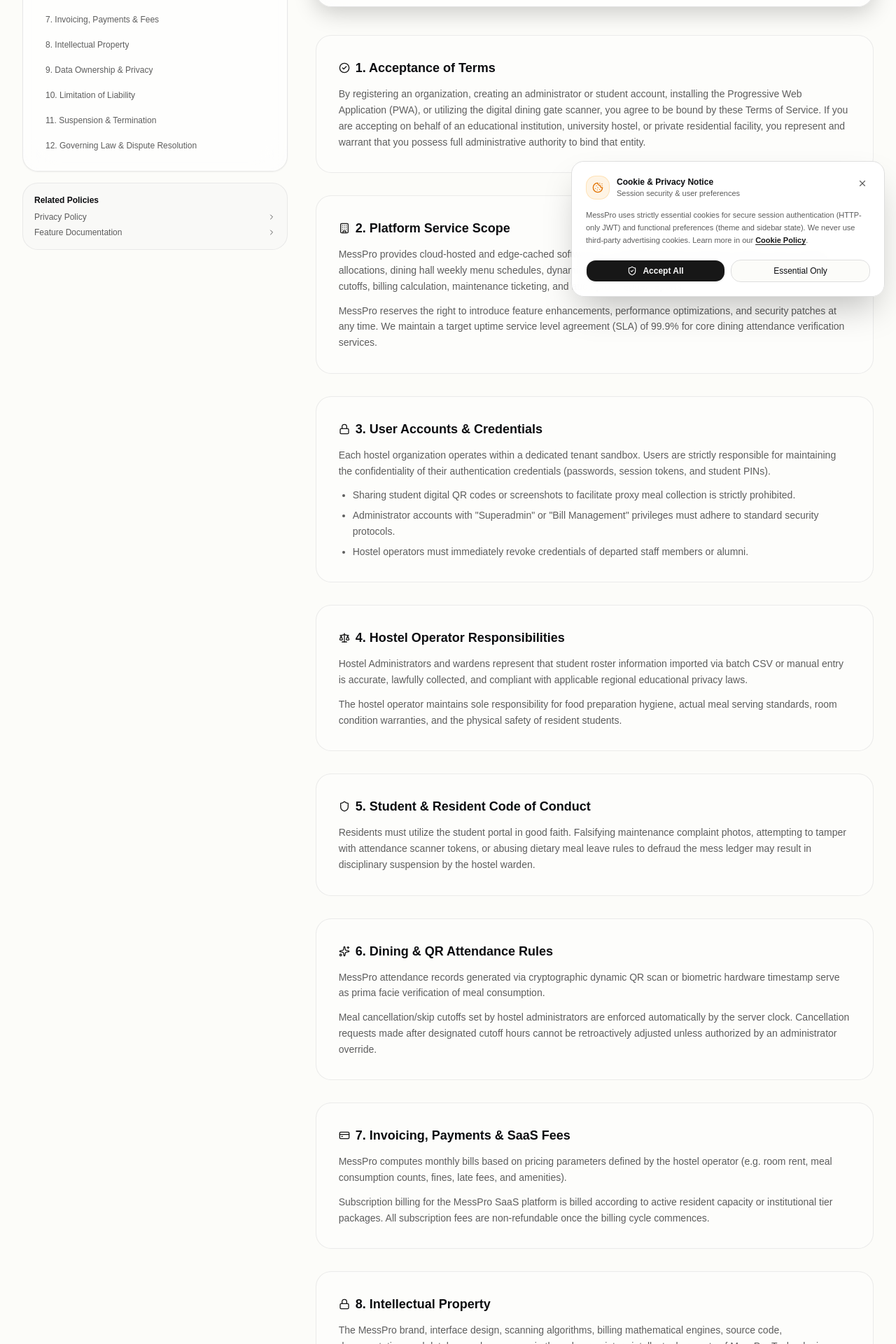
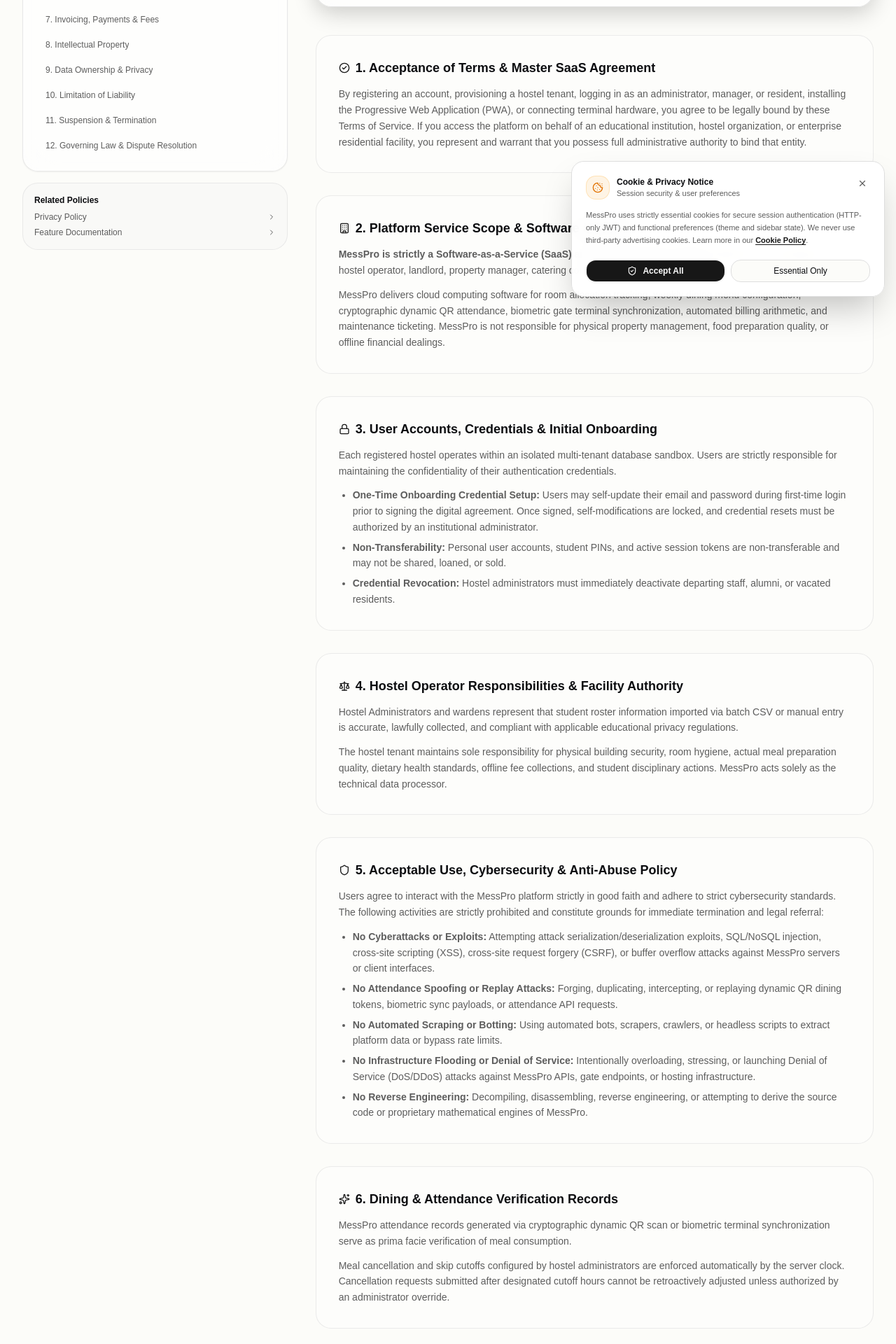
Before and after one commit to usmanshahid0070001-sys/messpro2.O, a React (Vite) app in the folder frontend-ts/: page /terms in a window 1280 px wide. Shown: the part 360-2280 px from the top of the page at 70% size. Built offline with nearby package versions, Linux system fonts and the light colour scheme.

Commit message:
feat: implement documentation pages and onboarding UI for system navigation and legal compliance

```diff
--- a/frontend-ts/src/features/legal/PrivacyPolicyPage.tsx
+++ b/frontend-ts/src/features/legal/PrivacyPolicyPage.tsx
@@ -205,7 +205,7 @@
             </div>
 
             <p className="text-xs sm:text-sm text-muted-foreground leading-relaxed">
-              MessPro Technologies ("MessPro", "we", "our") is dedicated to safeguarding the personal identity, attendance logs, dietary preferences, and financial ledgers of educational institutions, hostel operators, managers, and resident students. We never sell or share resident data with ad networks.
+              MessPro Technologies ("MessPro", "we", "our") is a cloud Software-as-a-Service (SaaS) provider. In privacy frameworks (including GDPR, FERPA, and regional student protection standards), your educational institution or hostel administration acts as the <strong>Data Controller</strong>, while MessPro acts as the <strong>Data Processor</strong>. We never sell, lease, or monetize tenant student data.
             </p>
           </div>
 
@@ -215,10 +215,10 @@
             <section id="data-collected" className="rounded-3xl bg-card/40 dark:bg-neutral-900/40 border border-border/60 dark:border-white/10 p-6 sm:p-8 space-y-3">
               <h2 className="text-base sm:text-lg font-bold text-foreground flex items-center gap-2">
                 <Database className="w-4 h-4 text-emerald-500" />
-                <span>1. Information We Collect</span>
+                <span>1. Information Processed on Behalf of Hostels</span>
               </h2>
               <p>
-                To provide our automated hostel management capabilities, we process the following categories of information:
+                To provide automated multi-tenant hostel management capabilities, MessPro processes the following categories of data on behalf of your institution:
               </p>
               <ul className="list-disc pl-5 space-y-1.5">
                 <li><strong>Resident Identity Data:</strong> Full name, institutional roll number, email address, phone number, and allocated room/bed identifier.</li>
@@ -226,6 +226,7 @@
                 <li><strong>Staff & Administrator Credentials:</strong> Authorized email address, hashed passwords, and assigned feature permissions.</li>
                 <li><strong>Financial & Invoice Records:</strong> Room rent ledger, meal cost calculations, payment receipts, discount allowances, and fee status.</li>
                 <li><strong>Maintenance Reports:</strong> Student submitted ticket descriptions, category tags, and optional uploaded facility issue images.</li>
+                <li><strong>Security & Telemetry Audit Logs:</strong> IP address, device user-agent, session timestamps, and cryptographic scan signatures to detect unauthorized platform tampering.</li>
               </ul>
             </section>
 
@@ -235,11 +236,11 @@
                 <span>2. Attendance & Biometric Data Handling</span>
               </h2>
               <p>
-                Dining attendance is recorded via cryptographic rotating QR tokens or integrated biometric scanners.
+                Dining attendance is recorded via cryptographic rotating QR tokens or integrated biometric hardware terminals.
               </p>
               <ul className="list-disc pl-5 space-y-1.5">
                 <li><strong>QR Code Scans:</strong> Each scan stores the meal type (Breakfast, Lunch, Dinner), exact timestamp, gate device ID, and resident ID.</li>
-                <li><strong>Biometric Data:</strong> If your hostel utilizes hardware biometric terminals, MessPro processes mathematical cryptographic template hashes only. Raw raw fingerprint images or facial photographs are NEVER captured or stored on our servers.</li>
+                <li><strong>Biometric Data:</strong> If your hostel utilizes hardware biometric terminals, MessPro processes mathematical cryptographic template hashes or user IDs only. Raw fingerprint images or facial photographs are NEVER captured or stored on MessPro cloud servers.</li>
               </ul>
             </section>
 
@@ -249,24 +250,24 @@
                 <span>3. How We Use Information</span>
               </h2>
               <p>
-                Information is strictly used for core operational workflows:
+                Information is strictly processed to execute core software operations:
               </p>
               <ul className="list-disc pl-5 space-y-1.5">
-                <li>Validating dining hall access during active meal windows.</li>
-                <li>Preventing duplicate proxy scans and food resource wastage.</li>
-                <li>Calculating transparent, dispute-free monthly resident billing statements.</li>
-                <li>Dispatching maintenance personnel to resolve resident room complaints.</li>
-                <li>Providing emergency resident location registers to hostel wardens.</li>
+                <li>Validating dining hall access during active meal windows and preventing proxy scans.</li>
+                <li>Executing multi-tenant billing arithmetic and ledger balance updates.</li>
+                <li>Maintaining cybersecurity defensive barriers against attack serialization, replay tampering, and unauthorized access.</li>
+                <li>Routing maintenance complaints and tracking facility SLA resolution.</li>
+                <li>Providing audit-ready export files for institutional administrators.</li>
               </ul>
             </section>
 
             <section id="data-storage" className="rounded-3xl bg-card/40 dark:bg-neutral-900/40 border border-border/60 dark:border-white/10 p-6 sm:p-8 space-y-3">
               <h2 className="text-base sm:text-lg font-bold text-foreground flex items-center gap-2">
                 <Server className="w-4 h-4 text-emerald-500" />
-                <span>4. Storage, Encryption & Security</span>
+                <span>4. Storage, Encryption & Multi-Tenant Security</span>
               </h2>
               <p>
-                All data is encrypted in transit using TLS 1.3 and at rest utilizing AES-256 industry-standard encryption algorithms. Passwords are salted and hashed with Argon2/Bcrypt. We implement role-based access control (RBAC) ensuring staff members only see information required for their specific job duties.
+                All data is encrypted in transit using TLS 1.3 and at rest utilizing AES-256 industry-standard encryption algorithms. Passwords are salted and hashed with Bcrypt. We enforce strict multi-tenant database isolation and role-based access control (RBAC) ensuring staff and students can only access records pertinent to their authorized tenant workspace.
               </p>
             </section>
 
--- a/frontend-ts/src/features/legal/TermsPage.tsx
+++ b/frontend-ts/src/features/legal/TermsPage.tsx
@@ -215,127 +215,140 @@
             <section id="acceptance" className="rounded-3xl bg-card/40 dark:bg-neutral-900/40 border border-border/60 dark:border-white/10 p-6 sm:p-8 space-y-3">
               <h2 className="text-base sm:text-lg font-bold text-foreground flex items-center gap-2">
                 <CheckCircle2 className="w-4 h-4 text-primary" />
-                <span>1. Acceptance of Terms</span>
+                <span>1. Acceptance of Terms & Master SaaS Agreement</span>
               </h2>
               <p>
-                By registering an organization, creating an administrator or student account, installing the Progressive Web Application (PWA), or utilizing the digital dining gate scanner, you agree to be bound by these Terms of Service. If you are accepting on behalf of an educational institution, university hostel, or private residential facility, you represent and warrant that you possess full administrative authority to bind that entity.
+                By registering an account, provisioning a hostel tenant, logging in as an administrator, manager, or resident, installing the Progressive Web Application (PWA), or connecting terminal hardware, you agree to be legally bound by these Terms of Service. If you access the platform on behalf of an educational institution, hostel organization, or enterprise residential facility, you represent and warrant that you possess full administrative authority to bind that entity.
               </p>
             </section>
 
             <section id="saas-scope" className="rounded-3xl bg-card/40 dark:bg-neutral-900/40 border border-border/60 dark:border-white/10 p-6 sm:p-8 space-y-3">
               <h2 className="text-base sm:text-lg font-bold text-foreground flex items-center gap-2">
                 <Building className="w-4 h-4 text-primary" />
-                <span>2. Platform Service Scope</span>
+                <span>2. Platform Service Scope & Software Identity</span>
               </h2>
               <p>
-                MessPro provides cloud-hosted and edge-cached software for managing student housing inventory, floor and bed allocations, dining hall weekly menu schedules, dynamic QR code attendance validation, meal cancellation/skipping cutoffs, billing calculation, maintenance ticketing, and audit-proof ledger reports.
+                <strong>MessPro is strictly a Software-as-a-Service (SaaS) and IoT technology provider.</strong> MessPro is <em>not</em> a physical hostel operator, landlord, property manager, catering company, or educational board.
               </p>
               <p>
-                MessPro reserves the right to introduce feature enhancements, performance optimizations, and security patches at any time. We maintain a target uptime service level agreement (SLA) of 99.9% for core dining attendance verification services.
+                MessPro delivers cloud computing software for room allocation tracking, weekly dining menu configuration, cryptographic dynamic QR attendance, biometric gate terminal synchronization, automated billing arithmetic, and maintenance ticketing. MessPro is not responsible for physical property management, food preparation quality, or offline financial dealings.
               </p>
             </section>
 
             <section id="accounts" className="rounded-3xl bg-card/40 dark:bg-neutral-900/40 border border-border/60 dark:border-white/10 p-6 sm:p-8 space-y-3">
               <h2 className="text-base sm:text-lg font-bold text-foreground flex items-center gap-2">
                 <Lock className="w-4 h-4 text-primary" />
-                <span>3. User Accounts & Credentials</span>
+                <span>3. User Accounts, Credentials & Initial Onboarding</span>
               </h2>
               <p>
-                Each hostel organization operates within a dedicated tenant sandbox. Users are strictly responsible for maintaining the confidentiality of their authentication credentials (passwords, session tokens, and student PINs).
+                Each registered hostel operates within an isolated multi-tenant database sandbox. Users are strictly responsible for maintaining the confidentiality of their authentication credentials.
               </p>
               <ul className="list-disc pl-5 space-y-1.5">
-                <li>Sharing student digital QR codes or screenshots to facilitate proxy meal collection is strictly prohibited.</li>
-                <li>Administrator accounts with "Superadmin" or "Bill Management" privileges must adhere to standard security protocols.</li>
-                <li>Hostel operators must immediately revoke credentials of departed staff members or alumni.</li>
+                <li><strong>One-Time Onboarding Credential Setup:</strong> Users may self-update their email and password during first-time login prior to signing the digital agreement. Once signed, self-modifications are locked, and credential resets must be authorized by an institutional administrator.</li>
+                <li><strong>Non-Transferability:</strong> Personal user accounts, student PINs, and active session tokens are non-transferable and may not be shared, loaned, or sold.</li>
+                <li><strong>Credential Revocation:</strong> Hostel administrators must immediately deactivate departing staff, alumni, or vacated residents.</li>
               </ul>
             </section>
 
             <section id="hostel-duties" className="rounded-3xl bg-card/40 dark:bg-neutral-900/40 border border-border/60 dark:border-white/10 p-6 sm:p-8 space-y-3">
               <h2 className="text-base sm:text-lg font-bold text-foreground flex items-center gap-2">
                 <Scale className="w-4 h-4 text-primary" />
-                <span>4. Hostel Operator Responsibilities</span>
+                <span>4. Hostel Operator Responsibilities & Facility Authority</span>
               </h2>
               <p>
-                Hostel Administrators and wardens represent that student roster information imported via batch CSV or manual entry is accurate, lawfully collected, and compliant with applicable regional educational privacy laws.
+                Hostel Administrators and wardens represent that student roster information imported via batch CSV or manual entry is accurate, lawfully collected, and compliant with applicable educational privacy regulations.
               </p>
               <p>
-                The hostel operator maintains sole responsibility for food preparation hygiene, actual meal serving standards, room condition warranties, and the physical safety of resident students.
+                The hostel tenant maintains sole responsibility for physical building security, room hygiene, actual meal preparation quality, dietary health standards, offline fee collections, and student disciplinary actions. MessPro acts solely as the technical data processor.
               </p>
             </section>
 
             <section id="resident-duties" className="rounded-3xl bg-card/40 dark:bg-neutral-900/40 border border-border/60 dark:border-white/10 p-6 sm:p-8 space-y-3">
               <h2 className="text-base sm:text-lg font-bold text-foreground flex items-center gap-2">
                 <Shield className="w-4 h-4 text-primary" />
-                <span>5. Student & Resident Code of Conduct</span>
+                <span>5. Acceptable Use, Cybersecurity & Anti-Abuse Policy</span>
               </h2>
               <p>
-                Residents must utilize the student portal in good faith. Falsifying maintenance complaint photos, attempting to tamper with attendance scanner tokens, or abusing dietary meal leave rules to defraud the mess ledger may result in disciplinary suspension by the hostel warden.
+                Users agree to interact with the MessPro platform strictly in good faith and adhere to strict cybersecurity standards. The following activities are strictly prohibited and constitute grounds for immediate termination and legal referral:
               </p>
+              <ul className="list-disc pl-5 space-y-1.5">
+                <li><strong>No Cyberattacks or Exploits:</strong> Attempting attack serialization/deserialization exploits, SQL/NoSQL injection, cross-site scripting (XSS), cross-site request forgery (CSRF), or buffer overflow attacks against MessPro servers or client interfaces.</li>
+                <li><strong>No Attendance Spoofing or Replay Attacks:</strong> Forging, duplicating, intercepting, or replaying dynamic QR dining tokens, biometric sync payloads, or attendance API requests.</li>
+                <li><strong>No Automated Scraping or Botting:</strong> Using automated bots, scrapers, crawlers, or headless scripts to extract platform data or bypass rate limits.</li>
+                <li><strong>No Infrastructure Flooding or Denial of Service:</strong> Intentionally overloading, stressing, or launching Denial of Service (DoS/DDoS) attacks against MessPro APIs, gate endpoints, or hosting infrastructure.</li>
+                <li><strong>No Reverse Engineering:</strong> Decompiling, disassembling, reverse engineering, or attempting to derive the source code or proprietary mathematical engines of MessPro.</li>
+              </ul>
             </section>
 
             <section id="attendance-dining" className="rounded-3xl bg-card/40 dark:bg-neutral-900/40 border border-border/60 dark:border-white/10 p-6 sm:p-8 space-y-3">
               <h2 className="text-base sm:text-lg font-bold text-foreground flex items-center gap-2">
                 <Sparkles className="w-4 h-4 text-primary" />
-                <span>6. Dining & QR Attendance Rules</span>
+                <span>6. Dining & Attendance Verification Records</span>
               </h2>
               <p>
-                MessPro attendance records generated via cryptographic dynamic QR scan or biometric hardware timestamp serve as prima facie verification of meal consumption.
+                MessPro attendance records generated via cryptographic dynamic QR scan or biometric terminal synchronization serve as prima facie verification of meal consumption.
               </p>
               <p>
-                Meal cancellation/skip cutoffs set by hostel administrators are enforced automatically by the server clock. Cancellation requests made after designated cutoff hours cannot be retroactively adjusted unless authorized by an administrator override.
+                Meal cancellation and skip cutoffs configured by hostel administrators are enforced automatically by the server clock. Cancellation requests submitted after designated cutoff hours cannot be retroactively adjusted unless authorized by an administrator override.
               </p>
             </section>
 
             <section id="billing-fees" className="rounded-3xl bg-card/40 dark:bg-neutral-900/40 border border-border/60 dark:border-white/10 p-6 sm:p-8 space-y-3">
               <h2 className="text-base sm:text-lg font-bold text-foreground flex items-center gap-2">
                 <CreditCard className="w-4 h-4 text-primary" />
-                <span>7. Invoicing, Payments & SaaS Fees</span>
+                <span>7. Invoicing, Payments & SaaS Subscription Fees</span>
               </h2>
               <p>
-                MessPro computes monthly bills based on pricing parameters defined by the hostel operator (e.g. room rent, meal consumption counts, fines, late fees, and amenities).
+                MessPro computes monthly resident bills mathematically based on pricing parameters defined by the hostel operator (e.g. room rent, meal pricing, fine adjustments, and amenities). MessPro does not hold resident escrow funds or manage physical bank transfers between students and hostels.
               </p>
               <p>
-                Subscription billing for the MessPro SaaS platform is billed according to active resident capacity or institutional tier packages. All subscription fees are non-refundable once the billing cycle commences.
+                Hostel subscriptions to the MessPro SaaS platform are billed according to active resident capacity or institutional plan tiers. All SaaS subscription fees are non-refundable once the active billing cycle commences.
               </p>
             </section>
 
             <section id="ip-rights" className="rounded-3xl bg-card/40 dark:bg-neutral-900/40 border border-border/60 dark:border-white/10 p-6 sm:p-8 space-y-3">
               <h2 className="text-base sm:text-lg font-bold text-foreground flex items-center gap-2">
                 <Lock className="w-4 h-4 text-primary" />
-                <span>8. Intellectual Property</span>
+                <span>8. Proprietary Intellectual Property Rights</span>
               </h2>
               <p>
-                The MessPro brand, interface design, scanning algorithms, billing mathematical engines, source code, documentation, and database schemas remain the sole proprietary intellectual property of MessPro Technologies.
+                The MessPro name, logos, UI designs, dynamic scanning algorithms, biometric sync protocols, billing mathematical models, source code, database architectures, and documentation remain the exclusive intellectual property of MessPro Technologies.
               </p>
             </section>
 
             <section id="data-privacy" className="rounded-3xl bg-card/40 dark:bg-neutral-900/40 border border-border/60 dark:border-white/10 p-6 sm:p-8 space-y-3">
               <h2 className="text-base sm:text-lg font-bold text-foreground flex items-center gap-2">
                 <Shield className="w-4 h-4 text-primary" />
-                <span>9. Data Ownership & Privacy</span>
+                <span>9. Data Ownership & Multi-Tenant Privacy</span>
               </h2>
               <p>
-                Hostel operators retain exclusive ownership of resident identity records, phone numbers, room history, and payment ledgers. MessPro does not sell, lease, or monetize tenant student data. For comprehensive data handling practices, refer to our <Link to="/privacy" className="text-primary font-bold hover:underline">Privacy Policy</Link>.
+                Hostel operators retain exclusive ownership of resident identity rosters, phone directories, room history, and payment ledgers. MessPro does not sell, lease, or monetize tenant student data. For comprehensive data handling practices, refer to our <Link to="/privacy" className="text-primary font-bold hover:underline">Privacy Policy</Link>.
               </p>
             </section>
 
             <section id="limitation-liability" className="rounded-3xl bg-card/40 dark:bg-neutral-900/40 border border-border/60 dark:border-white/10 p-6 sm:p-8 space-y-3">
               <h2 className="text-base sm:text-lg font-bold text-foreground flex items-center gap-2">
                 <AlertTriangle className="w-4 h-4 text-amber-500" />
-                <span>10. Limitation of Liability</span>
+                <span>10. Limitation of Liability & Indemnification</span>
               </h2>
               <p>
-                To the maximum extent permitted by applicable law, MessPro shall not be held liable for indirect, incidental, punitive, or consequential damages resulting from local network outages, food preparation disputes between students and kitchen contractors, or unverified manual attendance overrides.
+                To the maximum extent permitted by applicable law, MessPro Technologies shall not be held liable for indirect, incidental, punitive, or consequential damages resulting from local network outages, kitchen food preparation disputes, landlord-resident lease disagreements, or off-platform physical payments.
+              </p>
+              <p>
+                Hostel operators agree to indemnify and hold harmless MessPro from any third-party claims arising out of the hostel's physical facility operations, catering negligence, or unauthorized administrative actions.
               </p>
             </section>
 
             <section id="termination" className="rounded-3xl bg-card/40 dark:bg-neutral-900/40 border border-border/60 dark:border-white/10 p-6 sm:p-8 space-y-3">
               <h2 className="text-base sm:text-lg font-bold text-foreground flex items-center gap-2">
                 <Scale className="w-4 h-4 text-primary" />
-                <span>11. Suspension & Termination</span>
+                <span>11. Account Suspension & Service Termination</span>
               </h2>
               <p>
-                Either party may terminate the SaaS subscription with 30 days written notice. Upon termination, hostel operators have 60 days to export student attendance archives, ledger balance sheets, and complaint records in Excel/PDF formats.
+                MessPro reserves the right to immediately suspend or terminate any user account or tenant workspace that violates cybersecurity standards, attempts platform attacks, or engages in fraudulent activity.
+              </p>
+              <p>
+                Upon regular institutional contract termination, hostel operators receive a 60-day data retrieval window to export student attendance logs, financial statements, and complaint records in standard formats.
               </p>
             </section>
 
@@ -345,7 +358,7 @@
                 <span>12. Governing Law & Dispute Resolution</span>
               </h2>
               <p>
-                This Agreement shall be governed by and construed in accordance with the commercial laws of the jurisdiction in which the principal SaaS contracting entity is registered. Disputes will first be subjected to good-faith mediation prior to formal arbitration.
+                This Agreement shall be governed by and construed in accordance with applicable commercial software laws. Any dispute arising under this Agreement shall first be submitted to good-faith mediation prior to binding commercial arbitration.
               </p>
             </section>
 
```
Also changed, not shown: frontend-ts/src/components/OnboardingModal.tsx (+32 -21 lines), frontend-ts/src/features/docs/DocumentationPage.tsx (+51 -1 lines).
